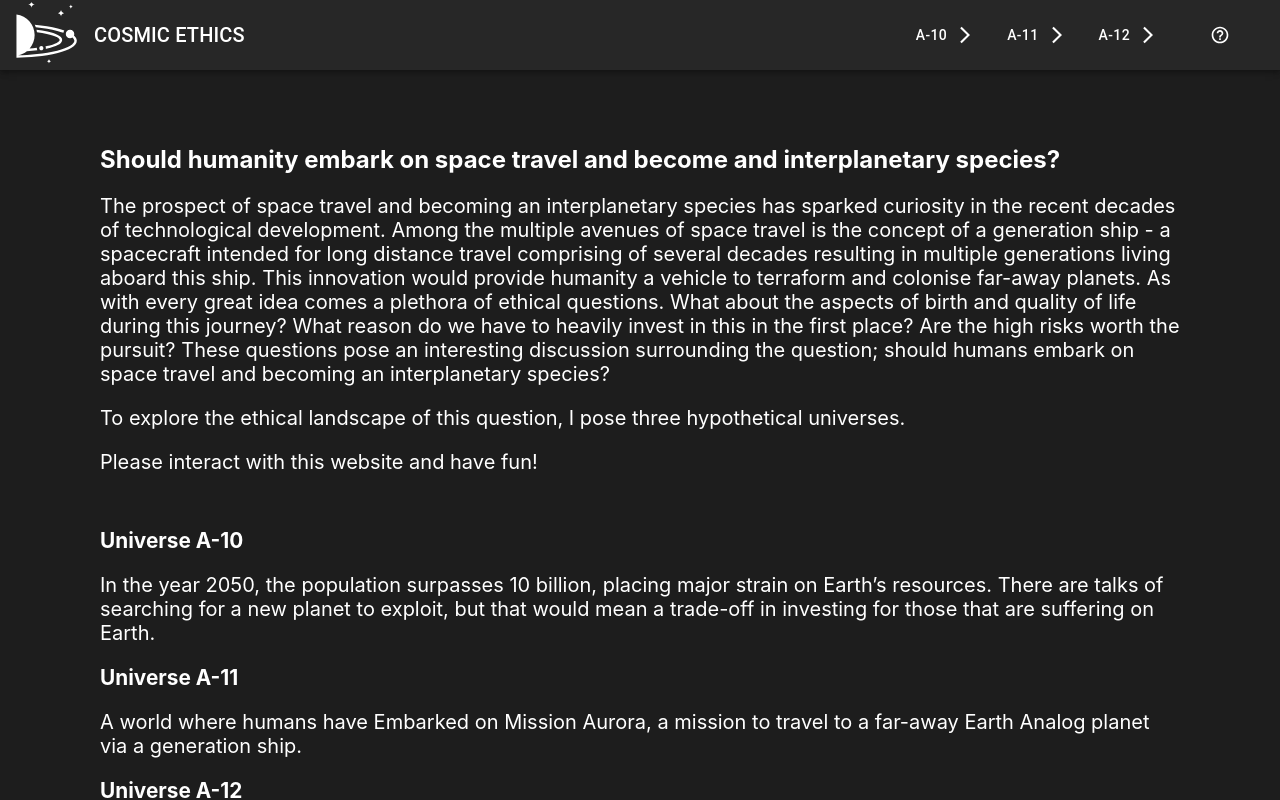
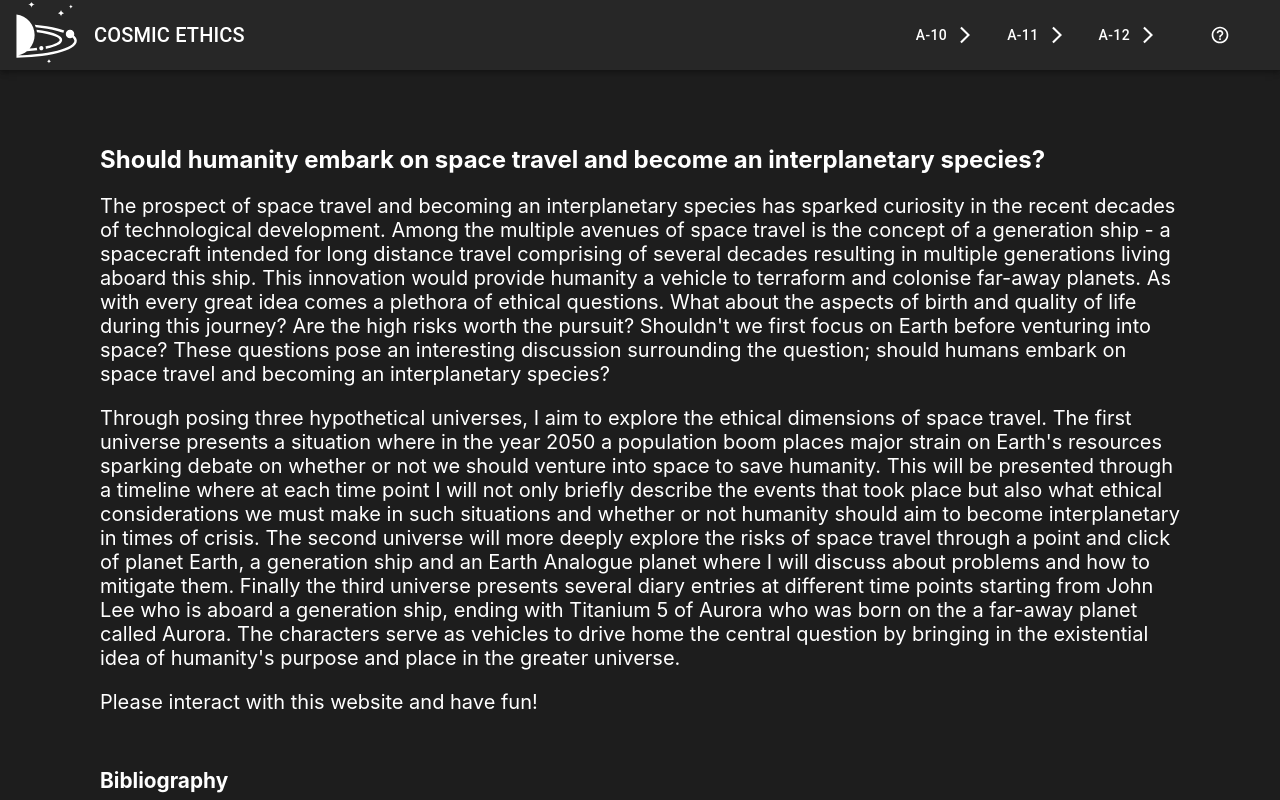
Before and after one commit to ploffy06/cosmic-ethics, a React (Create React App) app: page /About in a window 1280 px wide. Shown: the top 800 px of the page. Built offline with nearby package versions, Linux system fonts and the light colour scheme.

Commit message:
finalone?

```diff
--- a/src/components/CharacterData.jsx
+++ b/src/components/CharacterData.jsx
@@ -29,13 +29,13 @@ export const CharacterData = [
 
             Every night, I  look out my window  and gaze into the night sky scattered with many stars. My generation was born  to terraform the planet
             and create a new human civilization. We were made sure to have happy childhoods and a good education to eventually take a  questionaire that determinted
-            where we belonged. For me, it was on a farm and I hvae always felt belonging with Farm Fredrick who has treated me with nothing but kindness and fatherly
-            love. I wonder if starts had any purpose like we did in the vastness of the black abyss? Stars seem to  simply exists and serve  no role or  purpose nor does it
-            do anything to help other stars. What sort  of place does a star have in the universe?
+            where we belonged. For me, it was on a farm and I have always felt belonging with farmer Fredrick who has treated me with nothing but kindness and fatherly
+            love. I wonder if stars had any purpose like we did in the vastness of the black abyss? Stars seem to  simply exists and serve  no role or purpose nor does it
+            do anything to help other stars. What sort of place does a star have in the universe?
         `
     },
     {
-        name: 'Jennifer of Aurora',
+        name: 'Peach of Aurora',
         date: 3214,
         details: `
             I did not ask to be born on Aurora and take a mere quiz to determine the fate of the rest of my life. I want freedom and individuality. I want to be an explorer of the
@@ -50,9 +50,10 @@ export const CharacterData = [
     },
     {
         name: 'Titanium 5 of Aurora',
-        date: 3289,
+        date: 3389,
         details: `
-            The outsiders arrived a month ago claiming they came from planet Earth and wished to exist with us. We have plentiful resources, but not enough to serve two million new humans.
+            The outsiders arrived a month ago claiming they came from planet Earth and wished to exist with us. We have plentiful resources, but not enough to serve two million new humans and the billions
+            they said would come.
             The demanded that from human to human we must coorporate. We understand and we sympathize, but we simply do not have enough resources and it is the people of Aurora that will come
             before the people of Earth. We told them  to go home back to their planet. A man on our planet was shot. I do not understand why. The Earth people left and said that they would be back.
 
--- a/src/components/space/EarthModal.jsx
+++ b/src/components/space/EarthModal.jsx
@@ -26,7 +26,9 @@ const EarthModal = () => {
                     <h1>Planet Earth</h1>
                     <p>
                         In the name of science and engineering, individuals across the planet of this Universe chose to embark on space travel
-                        with  the prospect of becoming an  interplanetary species.
+                        with  the prospect of becoming an  interplanetary species. The need to pursue speaks to a human's desire for growth and to
+                        exist beyond the cradle they were born in. It speaks to humanity's will to continue on as a species and constantly pursue
+                        'more'.
                     </p>
                 </div>
             </div>
--- a/src/components/space/PlanetModal.jsx
+++ b/src/components/space/PlanetModal.jsx
@@ -28,7 +28,7 @@ const EarthModal = () => {
                         This is the planet that humans aim terraform. Upon arrival to this planet, one of the first things
                         to take into considertion is whether or not humans can sufficiently survive on this  planet. What if there
                         are biological beings that are dangerous to humans but so  small that we cannot see them. This causes a risk
-                        of death, and to further this it is a risk of death  to someone to wgi did not even consent to being put into a situation
+                        of death, and to further this it is a risk of death  to someone to who did not even consent to being put into a situation
                         of having to step foot onto a new planet.
                     </p>
                     <p>
--- a/src/pages/About.jsx
+++ b/src/pages/About.jsx
@@ -1,36 +1,30 @@
 const About = () => {
     return (
         <div className="about">
-            <h2>Should humanity embark on space travel and become and interplanetary species?</h2>
+            <h2>Should humanity embark on space travel and become an interplanetary species?</h2>
             <p>
                 The prospect of space travel and becoming an interplanetary species has sparked curiosity in the
                 recent decades of technological development. Among the multiple avenues of space travel is the concept
                 of a generation ship - a spacecraft intended for long distance travel comprising of several decades resulting
                 in multiple generations living aboard this ship. This innovation would provide humanity a vehicle to terraform
                 and colonise far-away planets. As with every great idea comes a plethora of ethical questions.
-                What about the aspects of birth and quality of life during this journey? What reason do we have to heavily
-                invest in this in the first place? Are the high risks worth the pursuit? These questions pose an interesting
+                What about the aspects of birth and quality of life during this journey? Are the high risks worth the pursuit?
+                Shouldn't we first focus on Earth before venturing into space? These questions pose an interesting
                 discussion surrounding the question; should humans embark on space travel and becoming an interplanetary species?
             </p>
             <p>
-                To explore the ethical landscape of this question, I pose three hypothetical universes.
+                Through posing three hypothetical  universes, I  aim to explore the ethical dimensions of space travel. The first universe presents
+                a situation where in the year 2050 a population boom places major strain on Earth's resources sparking debate on whether or not we should
+                venture into space to  save humanity. This will be presented through a timeline where at each time point I will not only briefly describe
+                the events that took place  but also what ethical considerations we must make in such situations and  whether  or not  humanity should aim to become
+                interplanetary in times of crisis. The second universe will more deeply explore the risks of space travel through a point and click of planet Earth, a
+                generation ship and an Earth Analogue planet where I will discuss about problems and how  to mitigate them.
+                Finally the third universe presents several diary entries at different time points
+                starting from John Lee who is aboard a generation ship, ending with Titanium  5 of Aurora  who was born on the a far-away planet called Aurora.
+                The characters serve as vehicles to drive home the central question by bringing in the existential idea of humanity's purpose and place in the greater universe.
             </p>
             <p>Please interact with this website and have fun!</p>
             <br/>
-            <h1>Universe A-10</h1>
-            <p>
-                In the year 2050, the population surpasses 10 billion, placing major strain on Earth’s resources.
-                There are talks of searching for a new planet to exploit, but that would mean a trade-off in investing
-                for those that are suffering on Earth.
-            </p>
-            <h1>Universe A-11</h1>
-            <p>
-                A world where humans have Embarked on Mission Aurora, a mission to travel to a far-away Earth Analog planet via a generation ship.
-            </p>
-            <h1>Universe A-12</h1>
-            <p>
-            A “utopia” universe where humans have successfully terraformed a planet far from Earth and live very happily.
-            </p>
             <h1>Bibliography</h1>
             <p>Asimov, I. (1956) The Last Question, United States: Columbia Publications</p>
             <p>Orbit Books (2015) Kim Stanley Robinson on Aurora, available at https://www.youtube.com/watch?v=3T1-lE5i98M&t=419s [accessed 10 April 2024]</p>
```
Also changed, not shown: src/components/TimelineData.jsx (+15 -14 lines).
